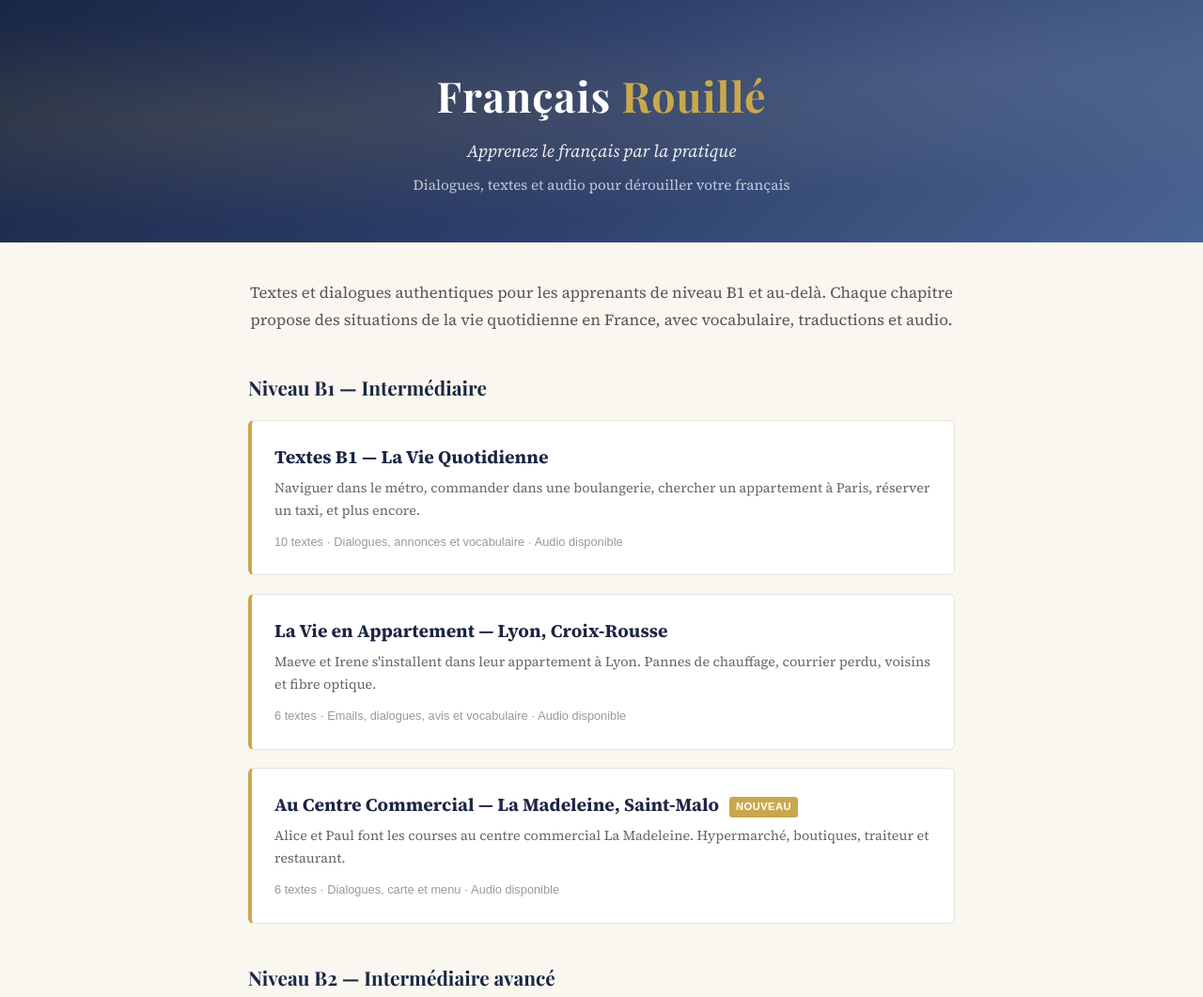
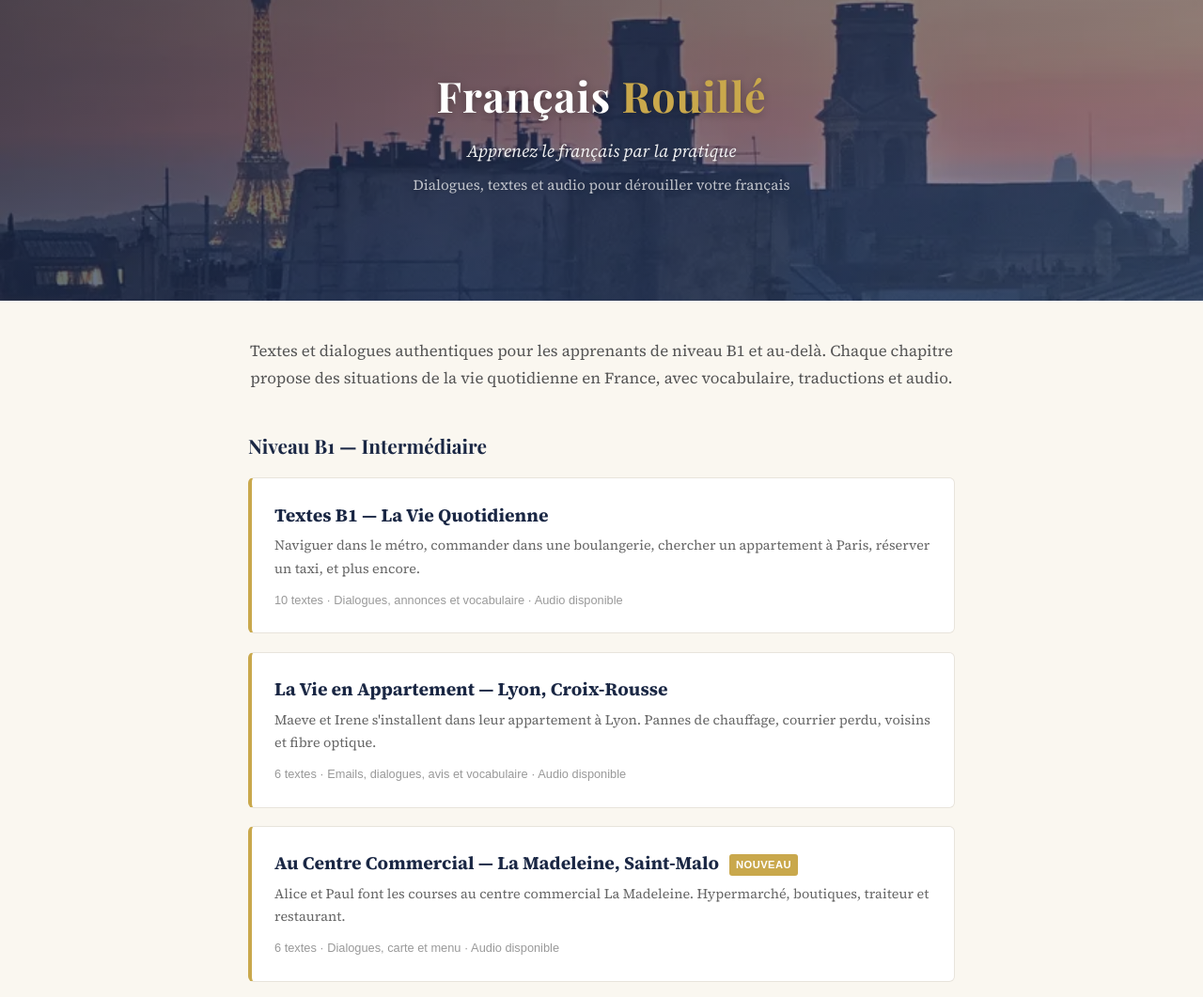
Before and after one commit to sarahmaeve/francais-rouille, a plain HTML site: page site/index.html in a window 1280 px wide. Shown: the top 1061 px of the page at 94% size. Drawn offline with Linux system fonts and the light colour scheme; a web font is replaced by a local one.

Commit message:
add banner images and slideshow

```diff
--- a/site/index.html
+++ b/site/index.html
@@ -16,9 +16,18 @@
 </head>
 <body>
     <div class="hero">
-        <h1>Français <span class="accent">Rouillé</span></h1>
-        <p class="subtitle">Apprenez le français par la pratique</p>
-        <p class="tagline">Dialogues, textes et audio pour dérouiller votre français</p>
+        <div class="hero-slides">
+            <img class="hero-img active" src="shared/images/rooftops-sunset-800w.webp" alt="" srcset="shared/images/rooftops-sunset-400w.webp 400w, shared/images/rooftops-sunset-800w.webp 800w" sizes="100vw">
+            <img class="hero-img" src="shared/images/pantheon-800w.webp" alt="" srcset="shared/images/pantheon-400w.webp 400w, shared/images/pantheon-800w.webp 800w" sizes="100vw">
+            <img class="hero-img" src="shared/images/paris-street-800w.webp" alt="" srcset="shared/images/paris-street-400w.webp 400w, shared/images/paris-street-800w.webp 800w" sizes="100vw">
+            <img class="hero-img" src="shared/images/church-night-800w.webp" alt="" srcset="shared/images/church-night-400w.webp 400w, shared/images/church-night-800w.webp 800w" sizes="100vw">
+        </div>
+        <div class="hero-overlay"></div>
+        <div class="hero-text">
+            <h1>Français <span class="accent">Rouillé</span></h1>
+            <p class="subtitle">Apprenez le français par la pratique</p>
+            <p class="tagline">Dialogues, textes et audio pour dérouiller votre français</p>
+        </div>
     </div>
 
     <div class="content">
@@ -91,5 +100,6 @@
 
     <script src="shared/flags.js"></script>
     <script src="shared/analytics.js"></script>
+    <script src="shared/hero-slides.js"></script>
 </body>
 </html>
--- /dev/null
+++ b/site/shared/hero-slides.js
@@ -0,0 +1,13 @@
+(function () {
+    var slides = document.querySelectorAll('.hero-img');
+    if (slides.length < 2) return;
+
+    var current = 0;
+    var interval = 6000;
+
+    setInterval(function () {
+        slides[current].classList.remove('active');
+        current = (current + 1) % slides.length;
+        slides[current].classList.add('active');
+    }, interval);
+})();
--- a/site/style.css
+++ b/site/style.css
@@ -19,29 +19,54 @@ body {
 }
 
 .hero {
-    background: linear-gradient(135deg, var(--navy) 0%, var(--blue) 50%, #4a6491 100%);
+    position: relative;
+    overflow: hidden;
+    min-height: 320px;
+}
+
+.hero-slides {
+    position: absolute;
+    top: 0; left: 0; right: 0; bottom: 0;
+}
+
+.hero-img {
+    position: absolute;
+    top: 0; left: 0;
+    width: 100%;
+    height: 100%;
+    object-fit: cover;
+    opacity: 0;
+    transition: opacity 1.5s ease-in-out;
+}
+
+.hero-img.active {
+    opacity: 1;
+}
+
+.hero-overlay {
+    position: absolute;
+    top: 0; left: 0; right: 0; bottom: 0;
+    background: linear-gradient(
+        135deg,
+        rgba(26, 39, 68, 0.75) 0%,
+        rgba(44, 62, 107, 0.6) 50%,
+        rgba(74, 100, 145, 0.55) 100%
+    );
+}
+
+.hero-text {
+    position: relative;
     color: #fff;
     text-align: center;
     padding: 4rem 2rem 3rem;
-    position: relative;
-    overflow: hidden;
-}
-
-.hero::before {
-    content: '';
-    position: absolute;
-    top: 0; left: 0; right: 0; bottom: 0;
-    background:
-        radial-gradient(ellipse at 20% 50%, rgba(201, 168, 76, 0.15) 0%, transparent 60%),
-        radial-gradient(ellipse at 80% 30%, rgba(255, 255, 255, 0.08) 0%, transparent 50%);
 }
 
 .hero h1 {
     font-family: 'Playfair Display', 'Georgia', serif;
     font-size: 2.8rem;
     margin-bottom: 0.3rem;
-    position: relative;
     letter-spacing: 0.02em;
+    text-shadow: 0 2px 8px rgba(0, 0, 0, 0.3);
 }
 
 .hero h1 .accent {
@@ -52,14 +77,14 @@ body {
     font-size: 1.15rem;
     font-style: italic;
     opacity: 0.9;
-    position: relative;
     margin-bottom: 0.5rem;
+    text-shadow: 0 1px 4px rgba(0, 0, 0, 0.3);
 }
 
 .hero .tagline {
     font-size: 0.95rem;
     opacity: 0.7;
-    position: relative;
+    text-shadow: 0 1px 4px rgba(0, 0, 0, 0.3);
 }
 
 .content {
```
Also changed, not shown: templates/site_index.html (+13 -3 lines), site/shared/images/church-night-400w.webp (added), site/shared/images/church-night-800w.webp (added), site/shared/images/pantheon-400w.webp (added), site/shared/images/pantheon-800w.webp (added), site/shared/images/paris-street-400w.webp (added), site/shared/images/paris-street-800w.webp (added), site/shared/images/rooftops-sunset-400w.webp (added), site/shared/images/rooftops-sunset-800w.webp (added), 2 other files.
